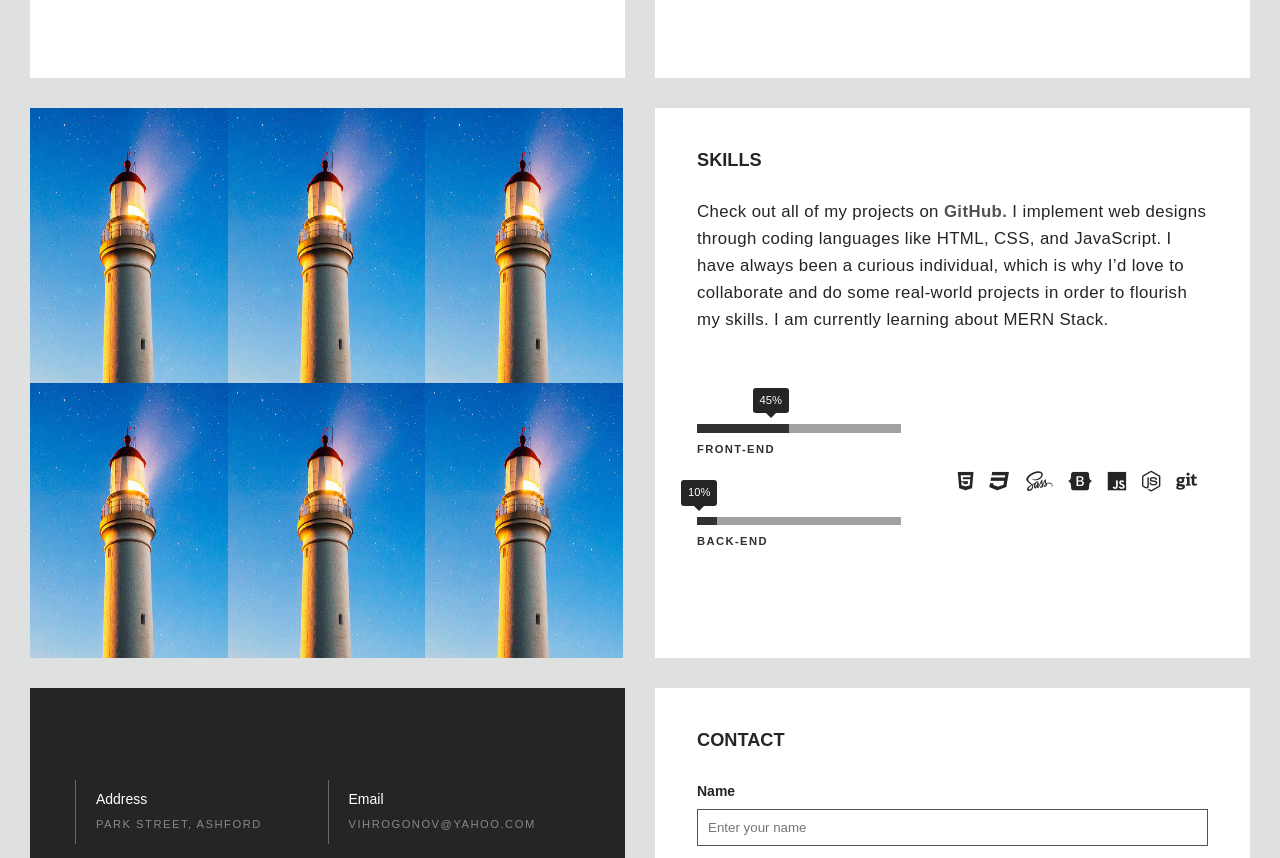
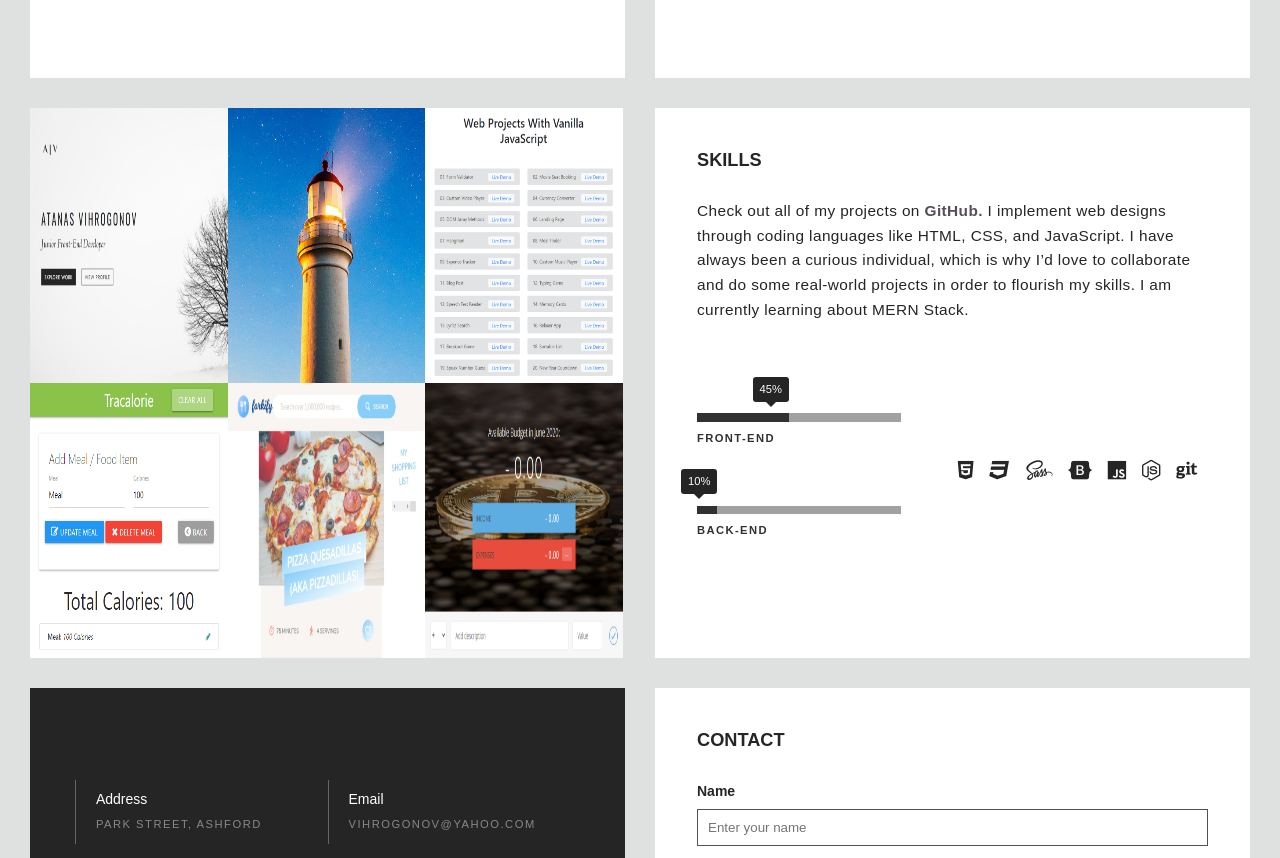
Before and after one commit to AtanasVihrogonov/Old-PP, a website: page public/index.html in a window 1280 px wide. Shown: the part 1083-1941 px from the top of the page. Drawn offline with nearby package versions, Linux system fonts and the light colour scheme; a web font is replaced by a local one.

Commit message:
Adding Projects

```diff
--- a/public/index.html
+++ b/public/index.html
@@ -120,7 +120,7 @@
             <p class="profile__description">I love simplicity so I try my best to make things as simple as possible. I am also very concerned about best practices and always sacrifice developer experience over user experience.</p>
           </div>
           <div class="profile__button">
-            <a class="button button--secondary" href="./css-box-model.pdf" target="_blank">
+            <a class="button button--secondary" href="./AtanasVihrogonovCV.pdf" target="_blank">
               Download CV
               <i class="fas fa-download"></i>
             </a>
--- a/public/js/script.js
+++ b/public/js/script.js
@@ -2,16 +2,16 @@
 const portfolioData = [
   {
     id: "1",
-    projectName: 'Project',
+    projectName: 'Personal Portfolio',
     projectType: 'Front-End',
-    projectDescription: 'Description',
-    projectImageURL: './img/projects/rsz_lighthouse.jpg',
-    projectliveURL: 'https://www.google.com/',
-    projectSourceCodeURL: 'https://github.com/',
+    projectDescription: 'This is my Portfolio Website. It does not only showcase my previous samples of work but also itself is an example of what I can do!',
+    projectImageURL: './img/projects/personal-portfolio.jpg',
+    projectliveURL: 'https://avihrogonov.co.uk/',
+    projectSourceCodeURL: 'https://github.com/AtanasVihrogonov/Personal-Portfolio',
   },
   {
     id: "2",
-    projectName: 'roject',
+    projectName: 'Project Name',
     projectType: 'Front-End',
     projectDescription: 'description',
     projectImageURL: './img/projects/rsz_lighthouse.jpg',
@@ -20,39 +20,39 @@ const portfolioData = [
   },
   {
     id: "3",
-    projectName: 'project-name',
+    projectName: 'Vanilla JS Projects',
     projectType: 'Front-End',
-    projectDescription: 'description',
-    projectImageURL: './img/projects/rsz_lighthouse.jpg',
-    projectliveURL: 'https://www.google.com/',
-    projectSourceCodeURL: 'https://github.com/',
+    projectDescription: 'Mini projects built with HTML5, CSS & JavaScript. No frameworks or libraries',
+    projectImageURL: './img/projects/vanilla-js.png',
+    projectliveURL: 'https://dreamy-pare-efdd98.netlify.app/',
+    projectSourceCodeURL: 'https://github.com/AtanasVihrogonov/vanilawebprojects',
   },
   {
     id: "4",
-    projectName: 'project-name',
+    projectName: 'Calorie Tracker',
     projectType: 'Front-End',
-    projectDescription: 'description',
-    projectImageURL: './img/projects/rsz_lighthouse.jpg',
-    projectliveURL: 'https://www.google.com/',
-    projectSourceCodeURL: 'https://github.com/',
+    projectDescription: 'Simple Tracalorie | Meal & Calorie Tracker',
+    projectImageURL: './img/projects/calorie.png',
+    projectliveURL: 'https://atanasvihrogonov.github.io/Calorie-Tracker/',
+    projectSourceCodeURL: 'https://github.com/AtanasVihrogonov/Calorie-Tracker',
   },
   {
     id: "5",
-    projectName: 'project-name',
+    projectName: 'Fork Recipes',
     projectType: 'Front-End',
-    projectDescription: 'description',
-    projectImageURL: './img/projects/rsz_lighthouse.jpg',
-    projectliveURL: 'https://www.google.com/',
-    projectSourceCodeURL: 'https://github.com/',
+    projectDescription: 'Recipe searching app. A starter pack to build JavaScript applications. It uses webpack, Babel and webpack-dev-server to compile and serve. The data come from own API based on the food2fork API, which is simply called forkify-api.',
+    projectImageURL: './img/projects/fork-recipes.jpg',
+    projectliveURL: 'https://atanasvihrogonov.github.io/Fork-recipes/',
+    projectSourceCodeURL: 'https://github.com/AtanasVihrogonov/Fork-recipes',
   },
   {
     id: "6",
-    projectName: 'project-name',
+    projectName: 'Budget App',
     projectType: 'Front-End',
-    projectDescription: 'description',
-    projectImageURL: './img/projects/rsz_lighthouse.jpg',
-    projectliveURL: 'https://www.google.com/',
-    projectSourceCodeURL: 'https://github.com/',
+    projectDescription: 'Budget app with javascript module pattern using few different controller.',
+    projectImageURL: './img/projects/budget-app.png',
+    projectliveURL: 'https://atanasvihrogonov.github.io/Budget-App/',
+    projectSourceCodeURL: 'https://github.com/AtanasVihrogonov/Budget-App',
   }
 ];
 
--- a/scss/base/_typography.scss
+++ b/scss/base/_typography.scss
@@ -38,6 +38,6 @@ h3 {
 
 p {
   letter-spacing: 0.4px;
-  font-size: 1.2rem;
+  font-size: 1.1rem;
   line-height: 1.6;
 }
--- a/scss/components/_portfolio.scss
+++ b/scss/components/_portfolio.scss
@@ -4,8 +4,7 @@
   &__wrapper {
     &-item {
       @include position-item;
-      // width: 100%;
-      // height: auto;
+      height: auto;
       background: #111417;
       text-align: center;
       cursor: pointer;
@@ -18,6 +17,7 @@
         height: 100%;
         @include respond(phone) {
           width: 100%;
+          height: max-content;
         }
       }
 
@@ -28,7 +28,7 @@
         right: 0;
         bottom: 0;
         flex-direction: column;
-        background: rgba(0, 0, 0, 0.85);
+        background: rgba(0, 0, 0, 0.75);
         position: absolute;
         justify-content: center;
         align-items:center;
```
Also changed, not shown: public/css/main.css, public/img/projects/budget-app.png (added), public/img/projects/calorie.PNG (added), public/img/projects/fork-recipes.jpg (added), public/img/projects/personal-portfolio.jpg (added), public/img/projects/vanilla-js.png (added), scss/main.scss (line endings or trailing spaces), 3 other files.
